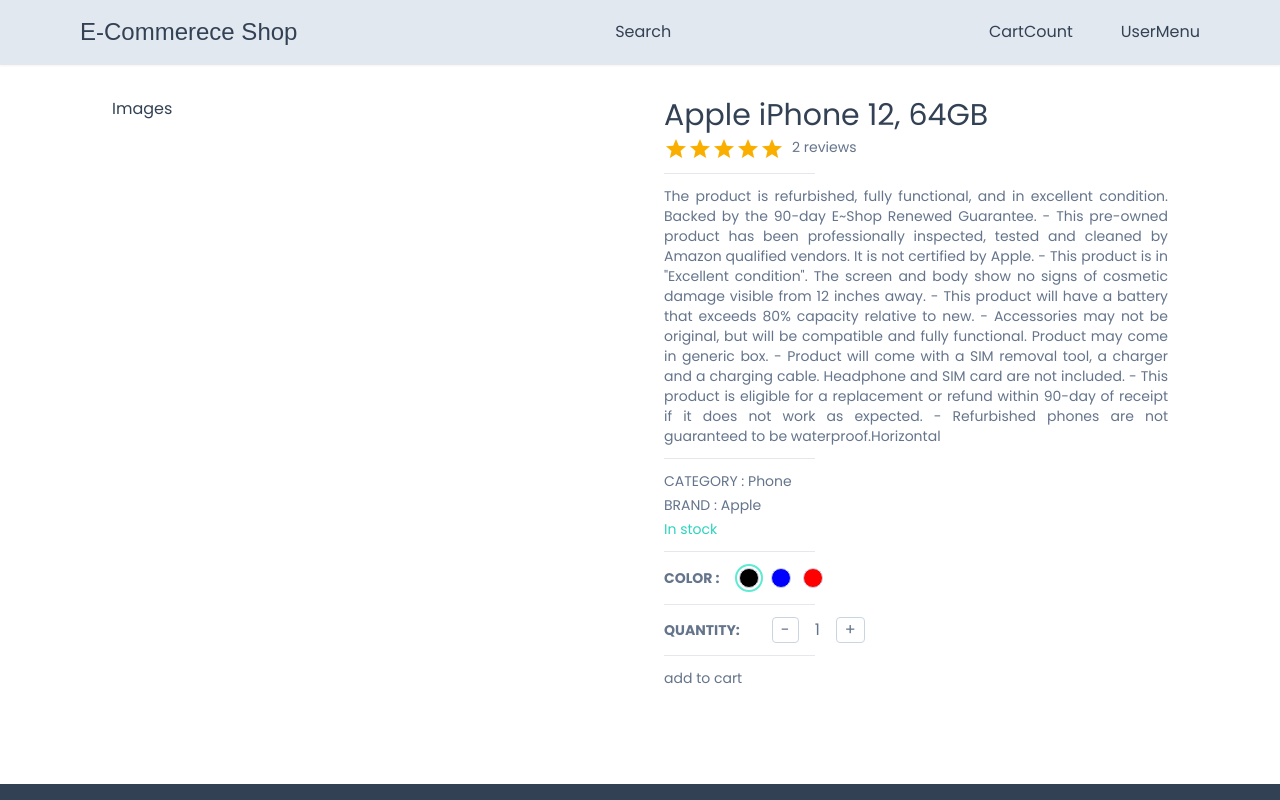
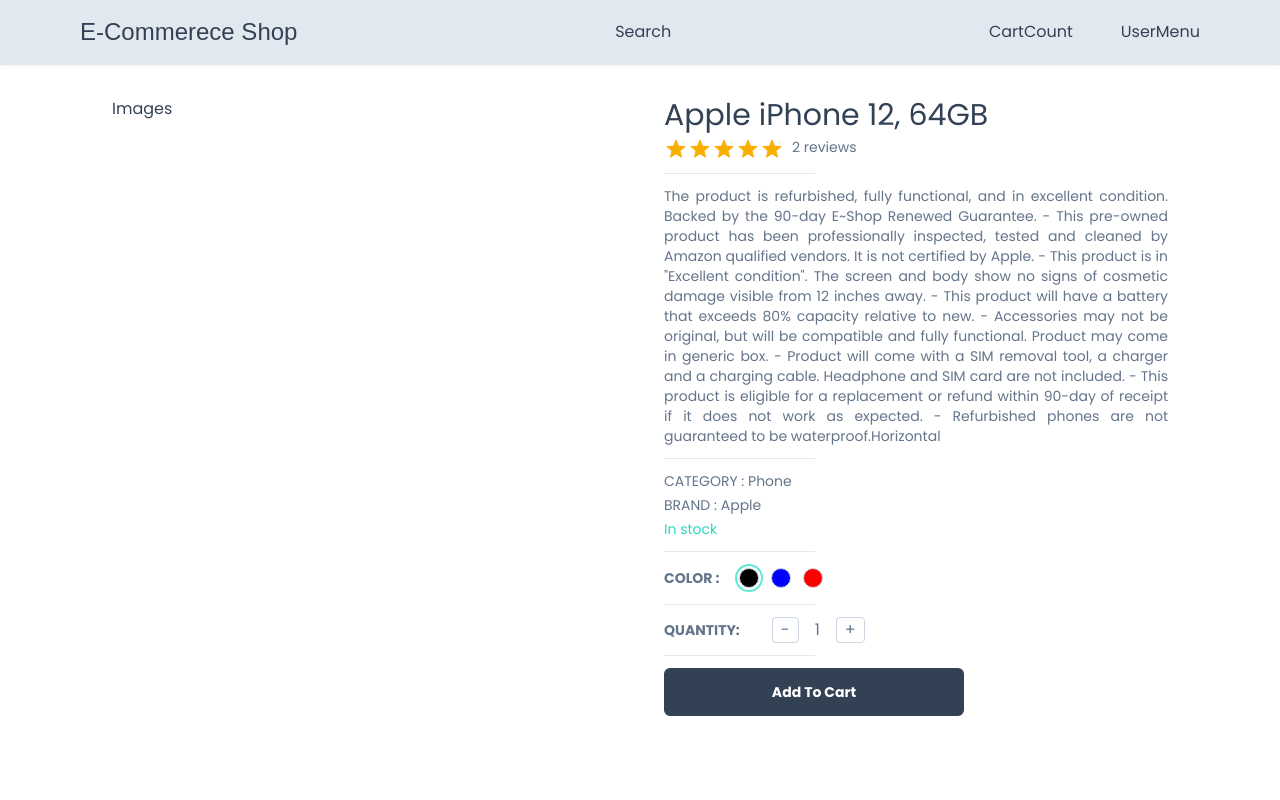
Before and after one commit to Alireza-hajizaki/Next13-E-Commerce, a Next.js app: page /product/1 in a window 1280 px wide. Shown: the top 800 px of the page. Built offline with nearby package versions, Linux system fonts and the light colour scheme; a web font is replaced by a local one.

Commit message:
button component created

```diff
--- /dev/null
+++ b/app/components/Button.tsx
@@ -0,0 +1,41 @@
+"use client"
+
+import { IconType } from "react-icons";
+
+interface ButtonProps {
+    label : string,
+    disabled ?: boolean,
+    outline ?: boolean,
+    small ?: boolean,
+    custom ?: string,
+    icon ?: IconType,
+    onClick : (e: React.MouseEvent<HTMLButtonElement>) => void
+}
+
+const Button :React.FC<ButtonProps> = ({label, disabled, outline, small, custom, icon :Icon , onClick}) => {
+    return (
+        <button disabled={disabled} className={`
+        disabled:opacity-70
+        disabled:cursor-not-allowed
+        rounded-md
+        hover:opacity-80
+        transition
+        w-full
+        border-slate-700
+        flex
+        items-center
+        justify-center
+        gap-2
+        ${outline ? "bg-white":"bg-slate-700"}
+        ${outline ? "text-slate-700":"text-white"}
+        ${small ? 'text-sm font-light' : 'text-md font-semibold'}
+        ${small ? 'py-1 px-2 border-[1px]' : 'py-3 px-4 border-2'}
+        ${custom ? custom : ""}
+        `}>
+          {Icon && <Icon size={24}/>}
+          {label}
+        </button>
+     );
+}
+
+export default Button;
--- a/app/page.tsx
+++ b/app/page.tsx
@@ -1,5 +1,5 @@
 import Container from "./components/Container";
-import HomeBanner from "./components/nav/HomeBanner";
+import HomeBanner from "./components/HomeBanner";
 import ProductCard from "./components/products/ProductCard";
 import { products } from "./components/utils/products";
 
--- a/app/product/[productId]/ProductDetails.tsx
+++ b/app/product/[productId]/ProductDetails.tsx
@@ -3,6 +3,7 @@
 import { Rating } from "@mui/material";
 import SetColor from "@/app/components/products/SetColot";
 import SetQuantity from "@/app/components/products/SetQuantity";
+import Button from "@/app/components/Button";
 
 interface ProductDetailsProps {
     product: any;
@@ -55,7 +56,6 @@
         if(cartProduct.quantity === 99) {
             return;
         }
-
         setCartProduct((prev) => {
             return {...prev, quantity: ++prev.quantity}
         })
@@ -66,7 +66,6 @@
         if(cartProduct.quantity === 1){
             return;
         }
-
         setCartProduct((prev) => {
             return {...prev , quantity: --prev.quantity}
         })
@@ -104,7 +103,12 @@
                  handleQtyIncrease={handleQtyIncrease}
                  />
                  <Horizontal/>
-                 <div>add to cart</div>
+                 <div className="max-w-[300px]">
+                    <Button
+                    label="Add To Cart"
+                    onClick={() => {}}
+                    />
+                 </div>
             </div>
         </div>
      );
```
Also changed, not shown: app/components/HomeBanner.tsx (renamed from app/components/nav/HomeBanner.tsx).
